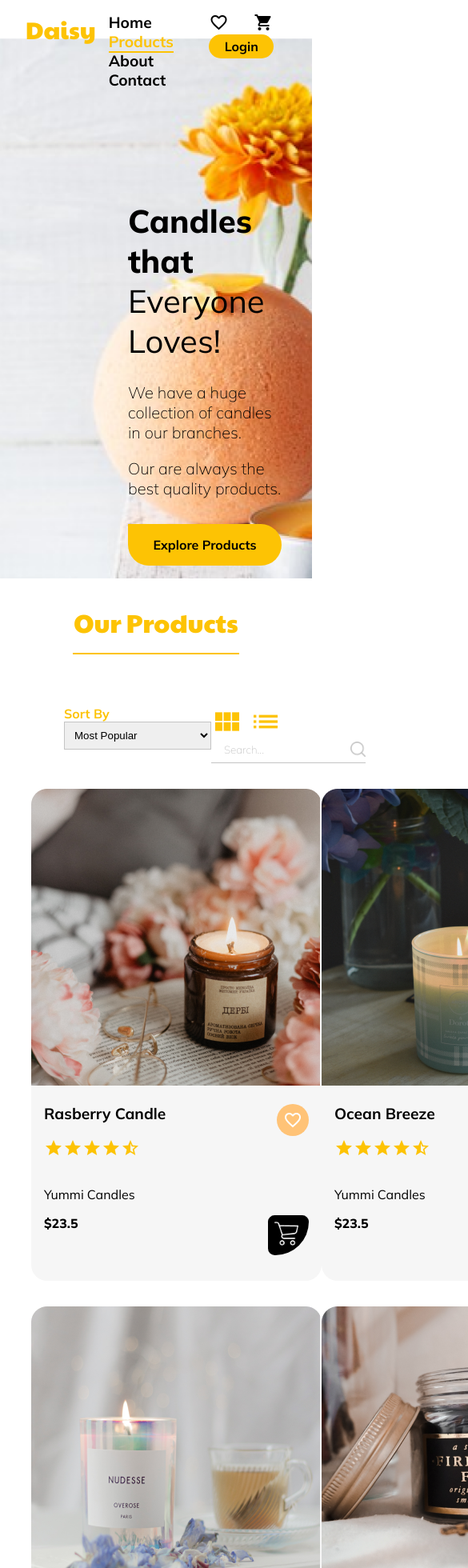
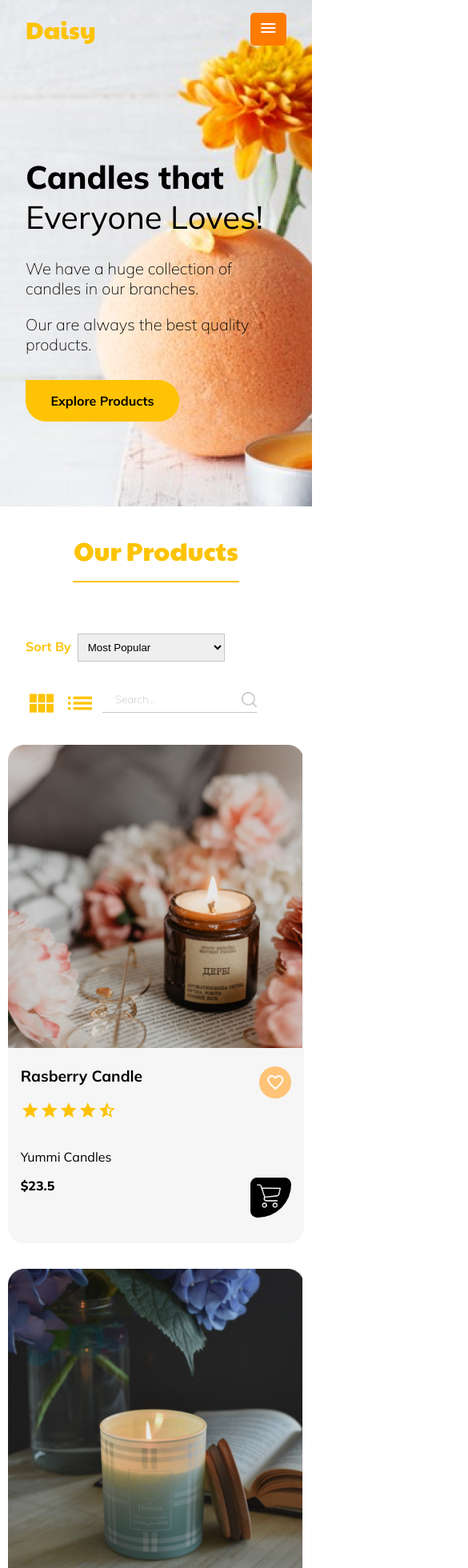
Before and after one commit to clarakhast/Daisy-Candles, a React app: page / in a window 390 px wide. Shown: the top 1960 px of the page at 80% size, 585 px wide, since content can reach past the window. Built offline with nearby package versions, Linux system fonts and the light colour scheme.

Commit message:
added mobile version

```diff
--- a/src/components/App.js
+++ b/src/components/App.js
@@ -127,7 +127,7 @@ const App = () => {
 
 
             <footer class="page-footer">
-                <nav>
+                <nav class="footer-nav">
                     <ul>
                         <li class="list-heading">Help & Support</li>
                         <li><a href="#">Terms & Conditions</a></li>
@@ -158,10 +158,10 @@ const App = () => {
                             <p>Sign up for emails to receive newsletters plus exclusive offers and discounts.</p>
                             <input type="email" name="email" id="email" placeholder="Enter your email" class="email" />
                         </li>
-                        <li class="social-icon"><a href="#"><img src="./../img/facebook.png" alt="facebook icon" /></a></li>
-                        <li class="social-icon"><a href="#"><img src="./../img/instagram.png" alt="instagram icon" /></a></li>
-                        <li class="social-icon"><a href="#"><img src="./../img/pinterest.png" alt="pinterest icon" /></a></li>
-                        <li class="social-icon"><a href="#"><img src="./../img/twitter.png" alt="twitter icon" /></a></li>
+                        <li class="social-icon"><a href="#"><img src="./src/img/facebook.png" alt="facebook icon" /></a></li>
+                        <li class="social-icon"><a href="#"><img src="./src/img/instagram.png" alt="instagram icon" /></a></li>
+                        <li class="social-icon"><a href="#"><img src="./src/img/pinterest.png" alt="pinterest icon" /></a></li>
+                        <li class="social-icon"><a href="#"><img src="./src/img/twitter.png" alt="twitter icon" /></a></li>
                     </ul>
                 </nav>
                 <p class="copyright">&copy; Daisy, Crafted with <span class="material-icons">favorite</span> by Clara Khast | All rights reserved.</p>
--- a/src/css/index.css
+++ b/src/css/index.css
@@ -157,6 +157,11 @@ select {
  vertical-align: top;
 }
 
+.filter-options > .material-icons:hover{
+    color:var(--dark-orange);
+    cursor: pointer;
+}
+
 .search{
     border: none;
     border-bottom: 1px solid #C4C4C4;
@@ -186,13 +191,13 @@ select {
 
 .product {
     background-color:#F6F6F6;
-    max-width:22.688rem;
     border-radius:20px;
     padding-bottom:2rem;
-    margin-bottom:2rem;
+    margin: 0 1em 2rem 0;
 }
 
 .product-img {
+    width:100%;
     object-fit: cover;
 }
 
@@ -344,3 +349,107 @@ ins{
 .copyright > .material-icons {
     font-size: 1rem;
 }
+
+/*********************************
+          MEDIA QUERIES
+**********************************/
+@media screen and (max-width: 80em){
+    .results {
+        width:95%;
+    }
+
+}
+
+@media screen and (max-width: 75em){
+    .results {
+        width:75%;
+        grid-template-columns: 1fr 1fr;
+    }
+
+}
+
+@media screen and (max-width: 55em){
+    .results {
+        width:98%;
+    }
+
+    .list-heading{
+        margin-top:2rem;
+    }
+
+    .email{
+        width:100%;
+    }
+
+    .navigation{
+        display:none;
+    }
+
+    .nav-toggle{
+        display: inline-block;
+        text-align:right;
+        background-color:var(--dark-orange);
+        color:white;
+        border:none;
+        border-radius:5px;
+        padding:0 0.8em;
+    }
+
+    .nav-toggle:hover{
+        cursor: pointer;
+        background-color: var(--orange-color);
+    }
+    .your-products{
+        display:none;
+    }
+
+    .page-header{
+        display:flex;
+        justify-content: space-between;
+    }
+
+    .heading{
+        padding-left:2rem;
+    }
+
+    .filters{
+        padding:2rem;
+    }
+
+}
+
+@media screen and (max-width: 46em){
+    .results {
+        width:100%;
+        display:block;
+    }
+
+    .product{
+        width:95%;
+        margin:0 auto;
+        margin-bottom:2em;
+    }
+
+    .page-footer nav ul:not(:last-child) {
+        display:none;
+    }
+    .page-footer nav{
+        display:block;
+    }
+
+    .filters{
+        display: block;
+    }
+
+    .sort{
+        margin-bottom:2rem;
+    }
+
+}
+
+
+@media screen and (max-width: 36em){
+    .results{
+        width:100%;
+    }
+}
```
